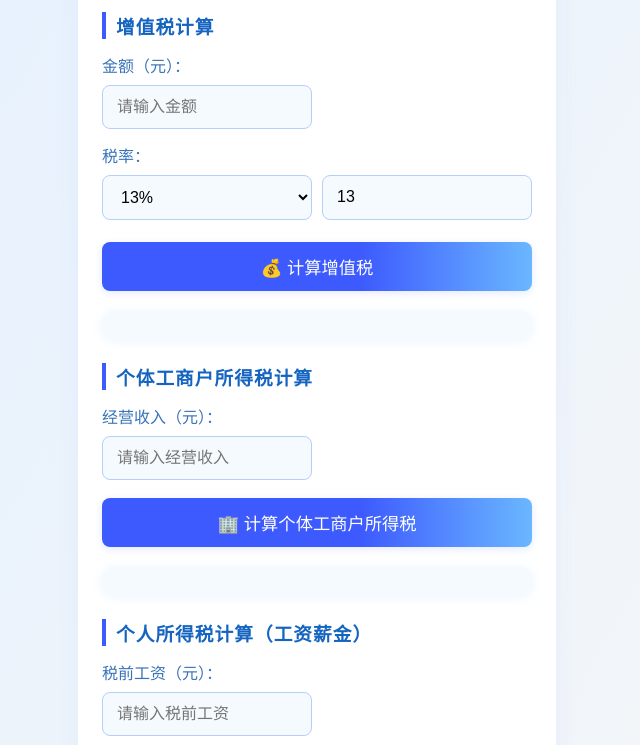
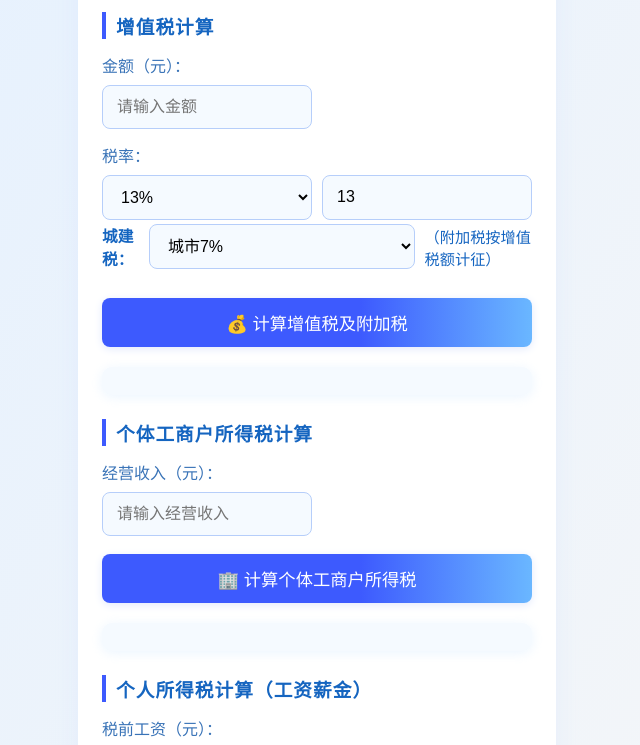
Before and after one commit to elricshadow/China_Tax_calculation, a plain HTML site: page index.html in a window 1280 px wide. Shown: the part 165-910 px from the top of the page, without its empty margins (323-963 px from the left). Drawn offline with Linux system fonts and the light colour scheme.

Commit message:
Update index.html

```diff
--- a/index.html
+++ b/index.html
@@ -2,7 +2,7 @@
 <html lang="zh">
 <head>
     <meta charset="UTF-8">
-    <title>中国税费在线计算器</title>
+    <title>中国税费计算器</title>
     <meta name="viewport" content="width=device-width, initial-scale=1">
     <style>
         body {
@@ -75,6 +75,18 @@
             margin-bottom: 4px;
         }
         .flex-row > * { flex: 1;}
+        .flex-row-tax {
+            display: flex;
+            gap: 10px;
+            margin-bottom: 10px;
+            align-items: center;
+        }
+        .flex-row-tax label {
+            margin: 0;
+            color: #1565c0;
+            font-size: 0.98rem;
+            font-weight: bold;
+        }
         button {
             width: 100%;
             padding: 12px;
@@ -120,6 +132,12 @@
             font-weight: bold;
             padding: 8px 0;
         }
+        .hint {
+            color: #ff9800;
+            font-size: 0.98rem;
+            margin: 8px 0;
+            font-weight: bold;
+        }
         @keyframes fadein {
             from { opacity: 0; transform: translateY(18px);}
             to { opacity: 1; transform: translateY(0);}
@@ -133,7 +151,7 @@
 </head>
 <body>
     <div class="container">
-        <h2>中国税费在线计算器</h2>
+        <h2>中国税费计算器</h2>
 
         <!-- 增值税部分 -->
         <div class="section-title">增值税计算</div>
@@ -148,12 +166,23 @@
                 <option value="10">10%</option>
                 <option value="9">9%</option>
                 <option value="6">6%</option>
+                <option value="3">3%</option>
+                <option value="1">1%</option>
                 <option value="0">0%</option>
                 <option value="other">自定义</option>
             </select>
             <input type="number" id="rate" min="0" max="100" step="0.01" placeholder="税率(%)" value="13" oninput="selectOtherRate()">
         </div>
-        <button onclick="calculateVAT()">💰 计算增值税</button>
+        <div class="flex-row-tax">
+            <label for="location-tax">城建税：</label>
+            <select id="location-tax">
+                <option value="0.07">城市7%</option>
+                <option value="0.05">县镇5%</option>
+                <option value="0.01">乡村1%</option>
+            </select>
+            <span style="color:#1565c0;font-size:0.95em;">（附加税按增值税额计征）</span>
+        </div>
+        <button onclick="calculateVAT()">💰 计算增值税及附加税</button>
         <div class="result" id="vat-result"></div>
 
         <!-- 个体工商户所得税部分（提前） -->
@@ -172,7 +201,6 @@
     </div>
 
     <script>
-        // 增值税逻辑
         function updateRateInput() {
             var select = document.getElementById('rate-select');
             var rateInput = document.getElementById('rate');
@@ -186,7 +214,7 @@
         function selectOtherRate() {
             var rateInput = document.getElementById('rate');
             var select = document.getElementById('rate-select');
-            var presetRates = ["13", "11", "10", "9", "6", "0"];
+            var presetRates = ["13", "11", "10", "9", "6", "3", "1", "0"];
             if (!presetRates.includes(rateInput.value)) {
                 select.value = "other";
             }
@@ -194,6 +222,7 @@
         function calculateVAT() {
             var amount = parseFloat(document.getElementById('amount').value);
             var rate = parseFloat(document.getElementById('rate').value);
+            var locationTaxRate = parseFloat(document.getElementById('location-tax').value);
 
             if (isNaN(amount) || isNaN(rate) || amount < 0 || rate < 0 || rate > 100) {
                 document.getElementById('vat-result').innerHTML = "<div class='err'>请输入有效的金额和税率（0-100）</div>";
@@ -206,7 +235,20 @@
             var vatInside = amount * r / (1 + r);
             var amountWithoutTax = amount / (1 + r);
 
+            // 小规模免税额判断
+            var exemptHint = "";
+            if (amount < 100000) {
+                exemptHint = "<div class='hint'>提示：该金额低于小规模纳税人月度免税额（10万元），可申报免征增值税。</div>";
+            }
+
+            // 附加税计算（按价外税，即实际缴纳增值税额为基数）
+            var cityTax = vatOutside * locationTaxRate;
+            var eduTax = vatOutside * 0.03;
+            var localEduTax = vatOutside * 0.02;
+            var totalAddTax = cityTax + eduTax + localEduTax;
+
             document.getElementById('vat-result').innerHTML =
+                exemptHint +
                 "<div class='tax-type'>价外税</div>" +
                 "未含税金额：<b style='color:#1565c0;'>" + amount.toFixed(2) + "</b> 元<br>" +
                 "增值税：<b style='color:#43a047;'>" + vatOutside.toFixed(2) + "</b> 元<br>" +
@@ -214,7 +256,12 @@
                 "<div class='tax-type'>价内税</div>" +
                 "含税金额：<b style='color:#1565c0;'>" + amount.toFixed(2) + "</b> 元<br>" +
                 "增值税：<b style='color:#e65100;'>" + vatInside.toFixed(2) + "</b> 元<br>" +
-                "未含税金额：<b style='color:#00838f;'>" + amountWithoutTax.toFixed(2) + "</b> 元";
+                "未含税金额：<b style='color:#00838f;'>" + amountWithoutTax.toFixed(2) + "</b> 元<br>" +
+                "<div class='tax-type'>附加税费</div>" +
+                "城建税：<b>" + cityTax.toFixed(2) + "</b> 元<br>" +
+                "教育费附加：<b>" + eduTax.toFixed(2) + "</b> 元<br>" +
+                "地方教育附加：<b>" + localEduTax.toFixed(2) + "</b> 元<br>" +
+                "附加税合计：<b style='color:#e65100;'>" + totalAddTax.toFixed(2) + "</b> 元";
         }
 
         // 个体工商户所得税逻辑
```
